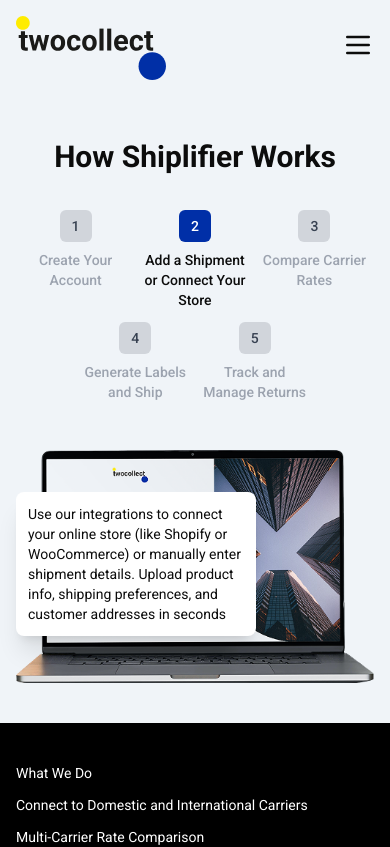
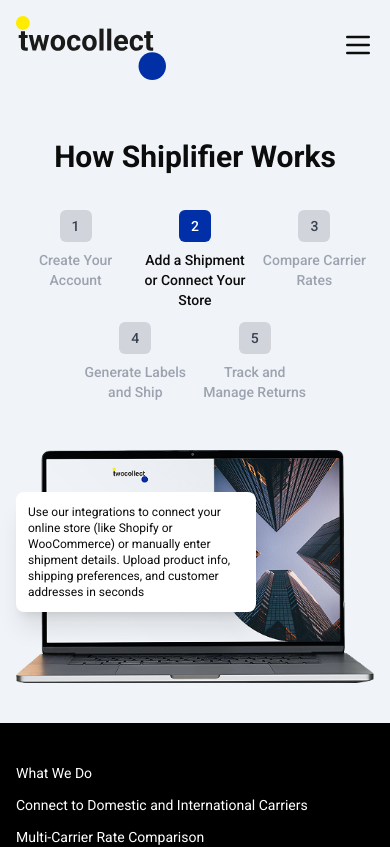
Before and after one commit to Sudheer-reactjs/TwoCollect-app, a React (Vite) app: page /how-it-works in a window 390 px wide. Shown: the top 847 px of the page. Built offline with nearby package versions, Linux system fonts and the light colour scheme.

Commit message:
how it work

```diff
--- a/src/Pages/HowItWorks.tsx
+++ b/src/Pages/HowItWorks.tsx
@@ -99,7 +99,7 @@ export default function HowItWorks() {
                 transition={{ duration: 0.5 }}
                 className="absolute top-[18%] left-0 max-w-60 z-0 overflow-hidden bg-white p-3 rounded-lg shadow-xl"
               >
-                <p className="max-w-2xl mx-auto text-sm text-left">
+                <p className="max-w-2xl mx-auto text-xs md:text-sm text-left">
                   {steps[activeStep - 1].description}
                 </p>
               </motion.div>
```
